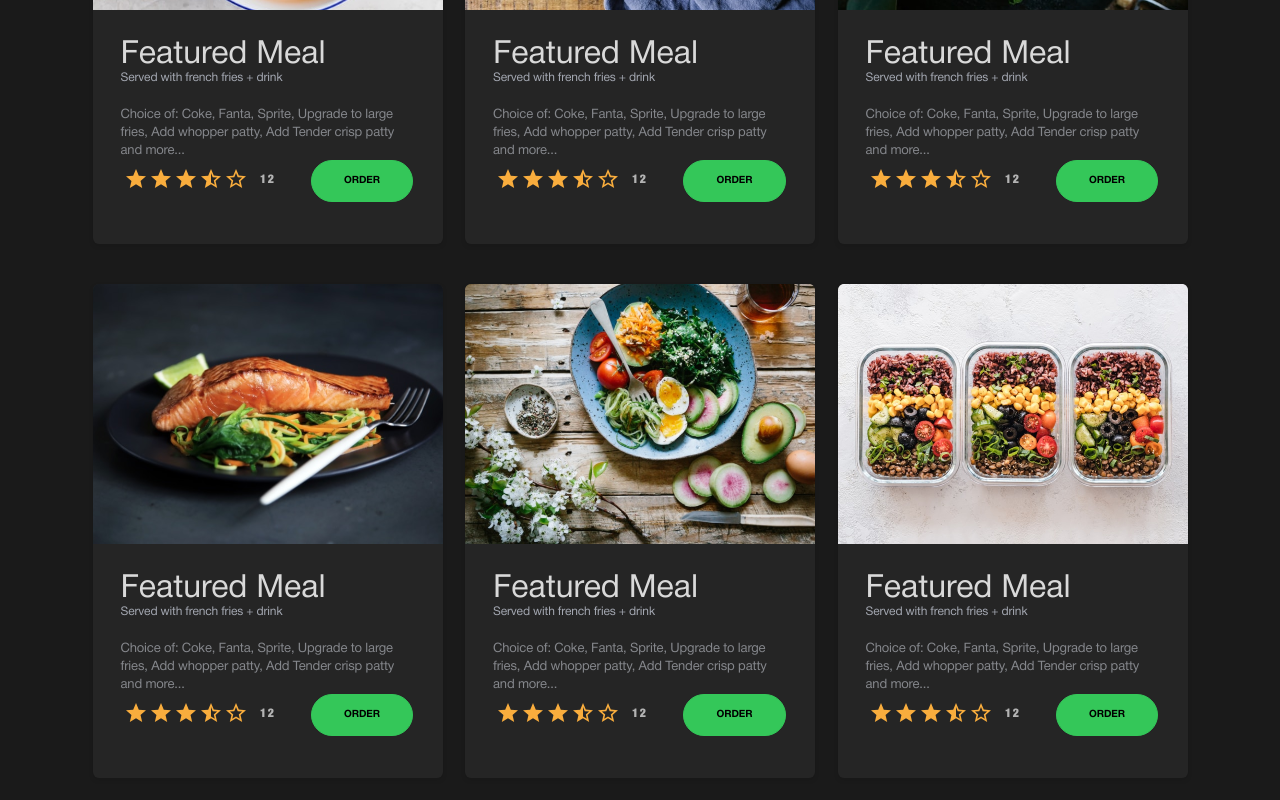
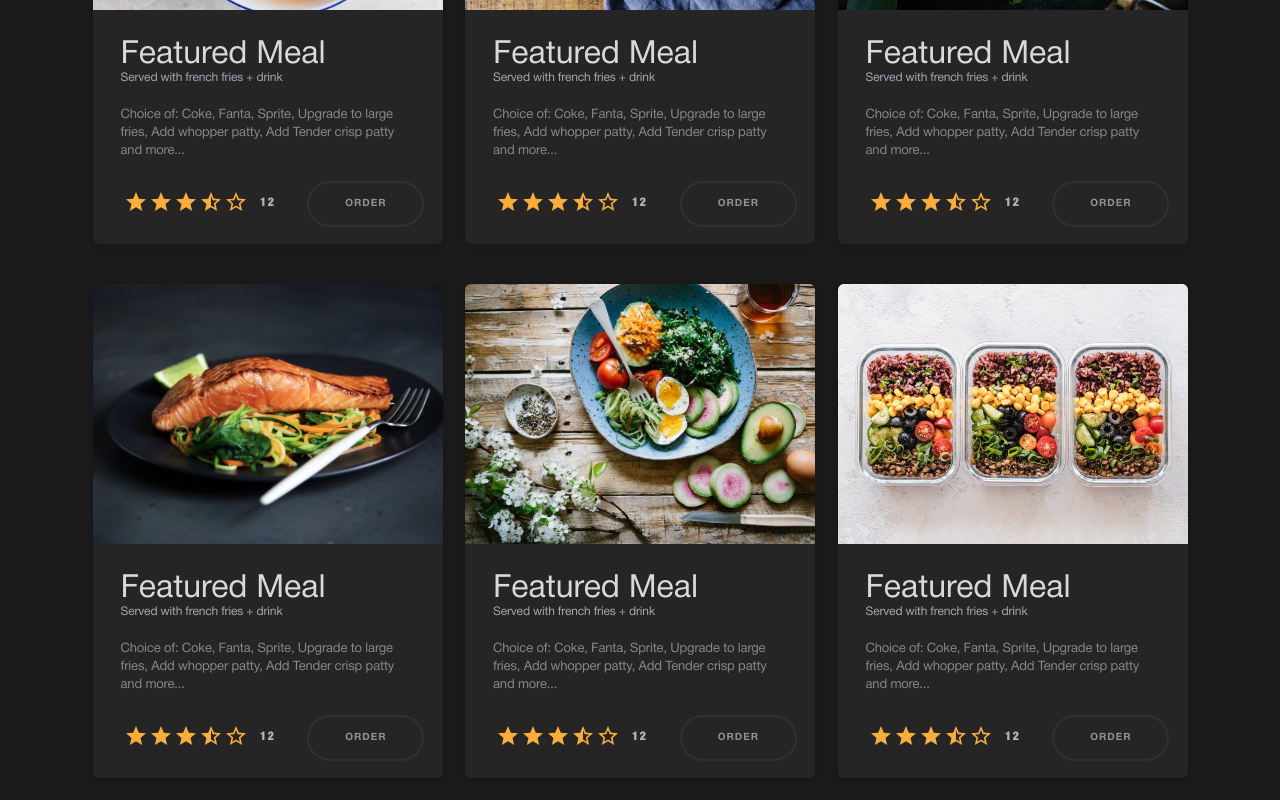
Before and after one commit to 000Ilya000/Healthy-food-STEIZA, a React (Create React App) app in the folder food-app/: page / in a window 1280 px wide. Shown: the part 3282-4082 px from the top of the page. Built offline with nearby package versions, Linux system fonts and the light colour scheme.

Commit message:
add animation for dishes buttons

```diff
--- a/food-app/package.json
+++ b/food-app/package.json
@@ -12,6 +12,7 @@
     "react-router": "^6.8.0",
     "react-router-dom": "^6.8.0",
     "react-scripts": "^5.0.1",
+    "react-scroll": "^1.8.9",
     "styled-components": "^5.3.6",
     "web-vitals": "^2.1.4",
     "webpack": "^4.28.3"
--- a/food-app/src/assets/styles/GlobalStyle.jsx
+++ b/food-app/src/assets/styles/GlobalStyle.jsx
@@ -24,28 +24,28 @@ export default createGlobalStyle`
         margin-bottom:0px;
     };
 
-    .MainButton {
-        display: flex;
-        // font-weight: 900;
-        text-decoration: none;
-        padding: 15px 32px;
-        user-select: none;
-        outline: none;
-        border-radius: 43px;
-        transition: 0.4s;
-        color: black;
-        font-family: "HelveticaNeueBold";
-        font-size: 10px;
-        background: #34C759;
-        border: 1px solid #34C759;
-        // letter-spacing: 0.2em;
-    }
+    // .MainButton {
+    //     display: flex;
+    //     // font-weight: 900;
+    //     text-decoration: none;
+    //     padding: 15px 32px;
+    //     user-select: none;
+    //     outline: none;
+    //     border-radius: 43px;
+    //     transition: 0.4s;
+    //     color: black;
+    //     font-family: "HelveticaNeueBold";
+    //     font-size: 10px;
+    //     background: #34C759;
+    //     border: 1px solid #34C759;
+    //     // letter-spacing: 0.2em;
+    // }
 
-    .MainButton:hover {
-        color: #34C759;
-        background: none;
-        border: 1px solid #34C759;
-    }
+    // .MainButton:hover {
+    //     color: #34C759;
+    //     background: none;
+    //     border: 1px solid #34C759;
+    // }
 
     .bgtitle {
         display:flex;
--- a/food-app/src/pages/mainPage/components/Dishes/Dishes.jsx
+++ b/food-app/src/pages/mainPage/components/Dishes/Dishes.jsx
@@ -13,6 +13,8 @@ import WhiteARR from './images/WhiteARR.svg';
 import { MainTitle } from '../About/About';
 import { Title } from '../About/About';
 import { BackgroundTitle } from '../About/About';
+import { useState} from 'react';
+
 
 // function changeColor(e) {
 //     const btn = document.getElementsByClassName('MainButton')
@@ -21,6 +23,33 @@ import { BackgroundTitle } from '../About/About';
 
 
 function DishesScreen () {
+    const [nav, setNav] = useState(false);
+    const [nav1, setNav1] = useState(false);
+    const [nav2, setNav2] = useState(false);
+    const [nav3, setNav3] = useState(false);
+    const [nav4, setNav4] = useState(false);
+    const [nav5, setNav5] = useState(false);
+
+
+    function ChangeDishesButton1() {
+        setNav(!nav);
+    }
+    function ChangeDishesButton2() {
+        setNav1(!nav1);
+    }
+    function ChangeDishesButton3() {
+        setNav2(!nav2);
+    }
+    function ChangeDishesButton4() {
+        setNav3(!nav3);
+    }
+    function ChangeDishesButton5() {
+        setNav4(!nav4);
+    }
+    function ChangeDishesButton6() {
+        setNav5(!nav5);
+    }
+
     return (
         <Dishes id='dishes'>
             <DishesContent>
@@ -43,7 +72,9 @@ function DishesScreen () {
                                     <DishesReiting>
                                         <img src={stars} alt="stars" />
                                     </DishesReiting>
-                                        <button className='MainButton'>ORDER</button>
+                                        <button onClick={ChangeDishesButton1}>
+                                            {nav ? <MainBut className='active'>ORDER</MainBut> : <MainBut className='MainButton'>ORDER</MainBut>}
+                                        </button>
                                 </DishesCardFoot>
                             </CardContent>
                         </DishCard>
@@ -63,7 +94,9 @@ function DishesScreen () {
                                     <DishesReiting>
                                         <img src={stars} alt="stars" />
                                     </DishesReiting>
-                                    <button className='MainButton'>ORDER</button>
+                                    <button onClick={ChangeDishesButton2}>
+                                            {nav1 ? <MainBut className='active'>ORDER</MainBut> : <MainBut className='MainButton'>ORDER</MainBut>}
+                                    </button>
                                 </DishesCardFoot>
                             </CardContent>
                         </DishCard>
@@ -83,7 +116,9 @@ function DishesScreen () {
                                     <DishesReiting>
                                         <img src={stars} alt="stars" />
                                     </DishesReiting>
-                                    <button className='MainButton'>ORDER</button>
+                                    <button onClick={ChangeDishesButton3}>
+                                            {nav2 ? <MainBut className='active'>ORDER</MainBut> : <MainBut className='MainButton'>ORDER</MainBut>}
+                                    </button>
                                 </DishesCardFoot>
                             </CardContent>
                         </DishCard>
@@ -103,7 +138,9 @@ function DishesScreen () {
                                     <DishesReiting>
                                         <img src={stars} alt="stars" />
                                     </DishesReiting>
-                                    <button className='MainButton'>ORDER</button>
+                                    <button onClick={ChangeDishesButton4}>
+                                            {nav3 ? <MainBut className='active'>ORDER</MainBut> : <MainBut className='MainButton'>ORDER</MainBut>}
+                                    </button>
                                 </DishesCardFoot>
                             </CardContent>
                         </DishCard>
@@ -123,7 +160,9 @@ function DishesScreen () {
                                     <DishesReiting>
                                         <img src={stars} alt="stars" />
                                     </DishesReiting>
-                                    <button className='MainButton'>ORDER</button>
+                                    <button onClick={ChangeDishesButton5}>
+                                            {nav4 ? <MainBut className='active'>ORDER</MainBut> : <MainBut className='MainButton'>ORDER</MainBut>}
+                                    </button>
                                 </DishesCardFoot>
                             </CardContent>
                         </DishCard>
@@ -143,7 +182,9 @@ function DishesScreen () {
                                     <DishesReiting>
                                         <img src={stars} alt="stars" />
                                     </DishesReiting>
-                                    <button className='MainButton'>ORDER</button>
+                                    <button onClick={ChangeDishesButton6}>
+                                            {nav5 ? <MainBut className='active'>ORDER</MainBut> : <MainBut className='MainButton'>ORDER</MainBut>}
+                                    </button>
                                 </DishesCardFoot>
                             </CardContent>
                         </DishCard>
@@ -199,7 +240,6 @@ const DishesContent = styled.div`
 `;
 
 const MainDishCards = styled.div`
-    width:80%;
     min-height: 100vh;
     display: flex;
     flex-direction: column;
@@ -214,16 +254,17 @@ const MainDishCards = styled.div`
     }
 
     @media (max-width: 1300px) {
+        // width:100%;
+        .secondthree {
+            margin-bottom:40px;
+        }
+    }
+    @media (max-width: 1050px) {
         width:100%;
         .secondthree {
             margin-bottom:40px;
         }
     }
-    // @media (max-width: 1050px) {
-    //     .secondthree {
-    //         margin-bottom:40px;
-    //     }
-    // }
 `;
 
 const DishCard = styled.div`
@@ -283,6 +324,10 @@ const CardContent = styled.div`
     margin-left: 8%;
 `;
 
+const MainBut = styled.div`
+
+`;
+
 const MainDishesCardTitle = styled.p`
     // width: 290px;
     font-weight: 400;
@@ -316,16 +361,41 @@ const DishesDescr = styled.p`
 `;
 
 const DishesCardFoot = styled.div`
+    margin-top: 20px;
+
     button {
-        margin-left:11%;
+        margin-left:8%;
+        border: none;
+        background: none;
+        cursor: pointer;
+    }
+
+    .MainButton {
+        display: flex;
+        font-weight: 600;
+        padding: 16px 36px;
+        border-radius: 43px;
+        transition: 0.4s;
+        color: rgba(255, 255, 255, 0.5);
+        font-family: "HelveticaNeueBold";
+        font-size: 10px;
+        background: none;
+        border: 2px solid #303030;
+        letter-spacing: 0.1em;
     }
 
     .active {
-        background-color: red;
-    }
-
-    div:last-child {
-        margin-left:11%;
+        display: flex;
+        font-weight: 600;
+        padding: 16px 36px;
+        border-radius: 43px;
+        transition: 0.4s;
+        color: #252525;
+        font-family: "HelveticaNeueBold";
+        font-size: 10px;
+        background: #34C759;
+        border: 2px solid #34C759;
+        letter-spacing: 0.1em;
     }
 
     display: flex;
--- /dev/null
+++ b/food-app/src/pages/mainPage/components/Dishes/menu.js
@@ -0,0 +1 @@
+// export default const  dishesinfo = []
--- a/food-app/src/pages/mainPage/components/Header/Header.jsx
+++ b/food-app/src/pages/mainPage/components/Header/Header.jsx
@@ -1,12 +1,13 @@
-import React, { Component } from 'react';
+import React, { Component} from 'react';
 import styled from 'styled-components';
 import {BrowserRouter as Router, Route, Link} from "react-router-dom";
 import logo from './images/Logo.svg';
 import HEALTHYSWITCHER from './images/HEALTHY SWITCHER.svg';
-import { useState } from 'react';
+import { useState, useRef } from 'react';
+import Recipes from '../Recipes/Recipes';
+import { animateScroll as scroll } from "react-scroll";
 
-
-function Header () {
+function Header() {
     const [nav, setNav] = useState(false);
 
     function ChangeBurger() {
@@ -25,8 +26,8 @@ function Header () {
 
                 <MainNav>
                         <ul className={ nav ? 'active' : 'menu'}>
-                            <li><Link to="/">Menu</Link></li>
-                            <li><Link to="/">Recipes</Link></li>
+                            <li><Link to="/#menu">Menu</Link></li>
+                            <li><Link to="/#recipes">Recipes</Link></li>
                             <li><Link to="/">Chefs</Link></li>
                             <li><Link to="/">Contacts</Link></li>
                         </ul>
@@ -36,12 +37,14 @@ function Header () {
                     {nav ? <CloseHeaderBurger><span/></CloseHeaderBurger> : <CloseHeaderBurger className='HeadBurger'><span/></CloseHeaderBurger>}
                 </MenuBurger>
             </HeaderContent>
+
         </MainHeader>
     )
 }
 
 
 export default Header;
+
 
 const MainHeader = styled.div`
     // height:90px;
--- a/food-app/src/pages/mainPage/components/Recipes/Recipes.jsx
+++ b/food-app/src/pages/mainPage/components/Recipes/Recipes.jsx
@@ -9,7 +9,6 @@ import placeholder10 from './images/placeholder (10).svg'
 import { MainTitle } from '../About/About';
 import { Title } from '../About/About';
 import { BackgroundTitle } from '../About/About';
-
 
 
 function Recipes () {
```
Also changed, not shown: food-app/src/pages/mainPage/MainPage.jsx (+6 -1 lines), 1 other file (tests, documents, lock files or other folders).
